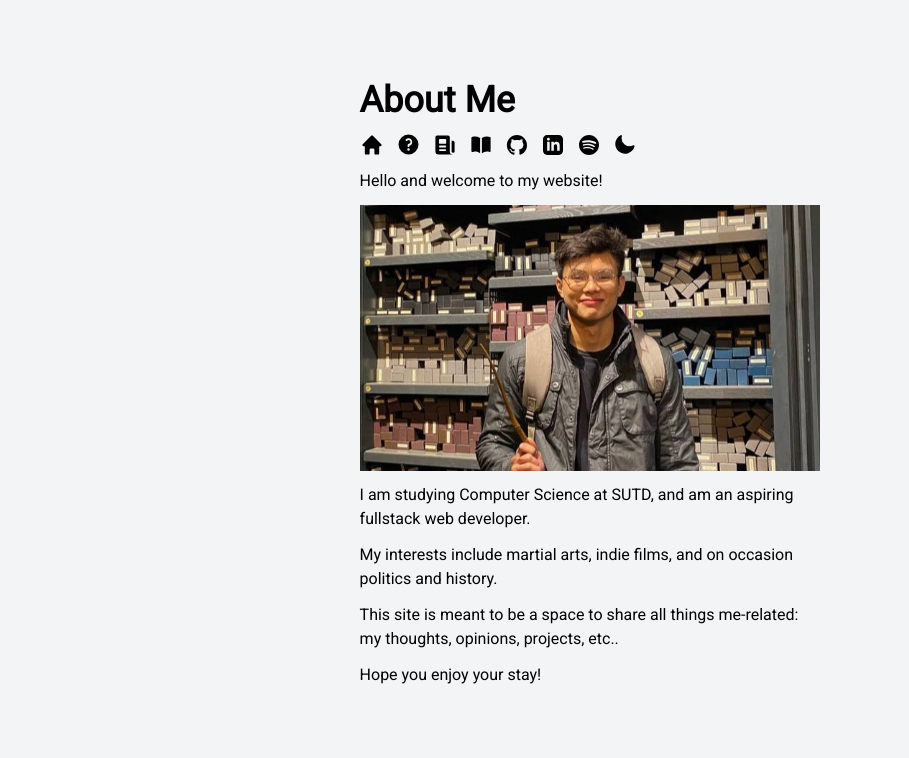
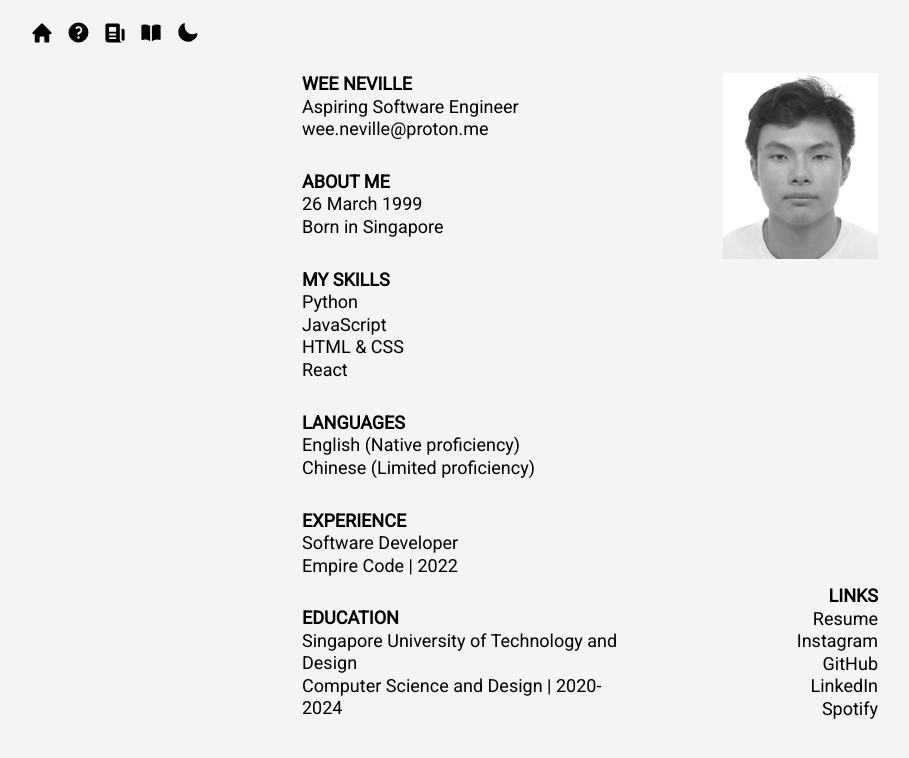
Before and after one commit to treemanw1/personal-website, a Next.js app: page /about in a window 1280 px wide. Shown: the top 758 px of the page, without its empty margins (50-959 px from the left). Built offline with nearby package versions, Linux system fonts and the light colour scheme.

Commit message:
Changed about page Changed essays page

```diff
--- a/app/about/page.js
+++ b/app/about/page.js
@@ -1,29 +1,54 @@
 import React from "react";
-import Navbar from "../components/Navbar";
 
 export default function About() {
 	return (
-		<>
-			<h1 className="text-4xl font-bold">About Me</h1>
-			<Navbar />
-			<p>Hello and welcome to my website!</p>
-			<div className="flex justify-center">
-				<img className="" src='/images/me hogwarts.jpg' alt='Picture of me'/>
+		<div className='flex w-[45%] justify-between bg-blue-30 text-lg mt-2 pb-[10vh] leading-tight'>
+			<div className="flex flex-col justify-between w-[55%] bg-green-30">
+				<div className="flex flex-col">
+					<p className="font-semibold">WEE NEVILLE</p>
+					<p className="">Aspiring Software Engineer</p>
+					<p className="">wee.neville@proton.me</p>
+				</div>
+				<div>
+					<p className="font-semibold">ABOUT ME</p>
+					<p className="">26 March 1999</p>
+					<p className="">Born in Singapore</p>
+				</div>
+				<div>
+					<p className="font-semibold">MY SKILLS</p>
+					<p className="">Python</p>
+					<p className="">JavaScript</p>
+					<p className="">HTML & CSS</p>
+					<p className="">React</p>
+				</div>
+				<div>
+					<p className="font-semibold">LANGUAGES</p>
+					<p className="">English (Native proficiency)</p>
+					<p className="">Chinese (Limited proficiency)</p>
+				</div>
+				<div>
+					<p className="font-semibold">EXPERIENCE</p>
+					<p className="">Software Developer</p>
+					<p className="">Empire Code | 2022</p>
+				</div>
+				<div>
+					<p className="font-semibold">EDUCATION</p>
+					<p className="">Singapore University of Technology and Design</p>
+					<p className="">Computer Science and Design | 2020-2024</p>
+				</div>
+
 			</div>
-
-			<p>
-				I am studying Computer Science at SUTD, and am an aspiring
-				fullstack web developer.
-			</p>
-			<p>
-				My interests include martial arts, indie films, and on
-				occasion politics and history.
-			</p>
-			<p>
-				This site is meant to be a space to share all things
-				me-related: my thoughts, opinions, projects, etc..
-			</p>
-			<p>Hope you enjoy your stay!</p>
-		</>
+			<div className="flex flex-col justify-between items-end gap-y-5 w-[45%] bg-pink-30">
+				<img className="w-[60%] grayscale" src='/images/passport.jpg'></img>
+				<div className="flex flex-col text-right">
+					<p className="font-semibold">LINKS</p>
+					<a className="hover:text-gray-500" href="/Resume_Wee_Neville.docx" download="Resume_Wee_Neville.docx" class="btn">Resume</a>
+					<a className="hover:text-gray-500" target="_blank" href="https://www.instagram.com/nevillle_">Instagram</a>
+					<a className="hover:text-gray-500" target="_blank" href="https://github.com/treemanw1">GitHub</a>
+					<a className="hover:text-gray-500" target="_blank" href="https://www.linkedin.com/treemanw1">LinkedIn</a>
+					<a className="hover:text-gray-500" target="_blank" href="https://open.spotify.com/user/21cybi2de2gqhhmevcmut7sfq?si=8739c37bf48d4f31">Spotify</a>
+				</div>
+			</div>
+		</div>
 	);
 }
--- a/app/components/Navbar.js
+++ b/app/components/Navbar.js
@@ -11,7 +11,7 @@ import Link from 'next/link';
 
 function Navbar() {
 	return (
-        <div className='flex items-center gap-x-3'>
+        <div className='flex items-center gap-x-3 my-5 ml-20'>
             <Link className='flex items-center' href='/'>
                 <HomeIcon title='Home' className="h-6 w-6 text-black hover:text-gray-500" />
             </Link>
@@ -27,24 +27,6 @@ function Navbar() {
             {/* <Link className='flex items-center' href='/projects'>
                 <CodeBracketIcon title='Projects' className="h-5 w-5 text-black stroke-2 hover:text-gray-500" />
             </Link> */}
-            <Link title='My GitHub' rel="noopener noreferrer" target="_blank" className='flex items-center justify-center h-6 w-6' href='https://github.com/treemanw1'>
-                <svg class="fill-black hover:fill-current hover:text-gray-500" width="22" height="20" viewBox="0 0 98 97" xmlns="http://www.w3.org/2000/svg" fill="none"
-                    stroke="currentColor" aria-hidden="true">
-                    <path stroke-linecap="round" stroke-linejoin="round" stroke-width="0"
-                        d="M48.854 0C21.839 0 0 22 0 49.217c0 21.756 13.993 40.172 33.405 46.69 2.427.49 3.316-1.059 3.316-2.362 0-1.141-.08-5.052-.08-9.127-13.59 2.934-16.42-5.867-16.42-5.867-2.184-5.704-5.42-7.17-5.42-7.17-4.448-3.015.324-3.015.324-3.015 4.934.326 7.523 5.052 7.523 5.052 4.367 7.496 11.404 5.378 14.235 4.074.404-3.178 1.699-5.378 3.074-6.6-10.839-1.141-22.243-5.378-22.243-24.283 0-5.378 1.94-9.778 5.014-13.2-.485-1.222-2.184-6.275.486-13.038 0 0 4.125-1.304 13.426 5.052a46.97 46.97 0 0 1 12.214-1.63c4.125 0 8.33.571 12.213 1.63 9.302-6.356 13.427-5.052 13.427-5.052 2.67 6.763.97 11.816.485 13.038 3.155 3.422 5.015 7.822 5.015 13.2 0 18.905-11.404 23.06-22.324 24.283 1.78 1.548 3.316 4.481 3.316 9.126 0 6.6-.08 11.897-.08 13.526 0 1.304.89 2.853 3.316 2.364 19.412-6.52 33.405-24.935 33.405-46.691C97.707 22 75.788 0 48.854 0z"
-                        fill="" />
-                </svg>
-            </Link>
-            <Link title='My LinkedIn' rel="noopener noreferrer" target="_blank" className='flex items-center justify-center h-6 w-6 p-[2px]' href=''>
-                <svg class="fill-black hover:fill-current hover:text-gray-500" xmlns="http://www.w3.org/2000/svg" width="24" height="24" viewBox="0 0 24 24">
-                    <path d="M19 0h-14c-2.761 0-5 2.239-5 5v14c0 2.761 2.239 5 5 5h14c2.762 0 5-2.239 5-5v-14c0-2.761-2.238-5-5-5zm-11 19h-3v-11h3v11zm-1.5-12.268c-.966 0-1.75-.79-1.75-1.764s.784-1.764 1.75-1.764 1.75.79 1.75 1.764-.783 1.764-1.75 1.764zm13.5 12.268h-3v-5.604c0-3.368-4-3.113-4 0v5.604h-3v-11h3v1.765c1.396-2.586 7-2.777 7 2.476v6.759z"/>
-                </svg>
-            </Link>
-            <Link title='My Spotify' rel="noopener noreferrer" target="_blank" className='flex items-center justify-center h-6 w-6 p-[2px]' href='https://open.spotify.com/user/21cybi2de2gqhhmevcmut7sfq?si=8739c37bf48d4f31'>
-                <svg class="fill-black hover:fill-current hover:text-gray-500" width="24" height="24" viewBox="0 0 24 24" xmlns="http://www.w3.org/2000/svg" clip-rule="evenodd">
-                    <path d="M19.098 10.638c-3.868-2.297-10.248-2.508-13.941-1.387-.593.18-1.22-.155-1.399-.748-.18-.593.154-1.22.748-1.4 4.239-1.287 11.285-1.038 15.738 1.605.533.317.708 1.005.392 1.538-.316.533-1.005.709-1.538.392zm-.126 3.403c-.272.44-.847.578-1.287.308-3.225-1.982-8.142-2.557-11.958-1.399-.494.15-1.017-.129-1.167-.623-.149-.495.13-1.016.624-1.167 4.358-1.322 9.776-.682 13.48 1.595.44.27.578.847.308 1.286zm-1.469 3.267c-.215.354-.676.465-1.028.249-2.818-1.722-6.365-2.111-10.542-1.157-.402.092-.803-.16-.895-.562-.092-.403.159-.804.562-.896 4.571-1.045 8.492-.595 11.655 1.338.353.215.464.676.248 1.028zm-5.503-17.308c-6.627 0-12 5.373-12 12 0 6.628 5.373 12 12 12 6.628 0 12-5.372 12-12 0-6.627-5.372-12-12-12z"/>
-                </svg>
-            </Link>
             <button className='flex items-center justify-center h-6 w-6'>
                 <MoonIcon className="h-[23px] w-[23px] text-black hover:text-gray-500" />
             </button>
--- a/app/essays/layout.js
+++ /dev/null
@@ -1,22 +0,0 @@
-"use client";
-
-import React from "react";
-import Navbar from "@/app/components/Navbar";
-import { usePathname } from "next/navigation";
-
-export default function EssayLayout({children}) {
-
-    const pathname = usePathname()
-    .split("/")
-    .slice(-1)
-    .toString()
-    .replaceAll("-", " ");
-
-	return (
-		<>
-			<h1 className="text-4xl font-bold">Essays</h1>
-			<Navbar />
-			{children}
-		</>
-	);
-}
--- a/app/essays/page.js
+++ b/app/essays/page.js
@@ -23,10 +23,19 @@ const essays = [
 export default function Essays() {
 
 	return (
-		<div className="flex flex-col gap-y-3">
-			{essays.map((data) => {
-				return <EssaySection data={data} />;
-			})}
+		<div className='flex flex-col w-[65%] gap-y-5 bg-blue-30 text-lg mt-2 pb-[10vh] leading-tight'>
+			<p>
+				Thoughts on a variety of random subjects.
+			</p>
+			<div className="grid grid-cols-3 grid-flow-row gap-4">
+				<div className="bg-gray-300 aspect-square"></div>
+				<div className="bg-gray-300 aspect-square"></div>
+				<div className="bg-gray-300 aspect-square"></div>
+				<div className="bg-gray-300 aspect-square"></div>
+				<div className="bg-gray-300 aspect-square"></div>
+				<div className="bg-gray-300 aspect-square"></div>
+			</div>
 		</div>
+
 	);
 }
--- a/app/layout.js
+++ b/app/layout.js
@@ -1,5 +1,6 @@
 import "./globals.css";
 import { Inter } from "next/font/google";
+import Navbar from './components/Navbar';
 
 export const metadata = {
 	title: "Wee's World",
@@ -15,10 +16,11 @@ export default function RootLayout({ children }) {
 				<link href="https://fonts.googleapis.com/css2?family=Arimo:wght@400;600&family=Press+Start+2P&family=Roboto&display=swap" rel="stylesheet"/>
 			</head>
 			<body>
-				<main className="m-0 p-0 box-border font-roboto text-black">
-					<div className="flex justify-center bg-gray-100 min-h-screen">
-						<div className='flex flex-col my-[10vh] gap-y-3 w-[36%]'>
-						{children}
+				<main className="m-0 p-0 box-border font-roboto text-black bg-gray-100">
+					<div className="flex flex-col min-h-screen bg-green">
+						<Navbar/>
+						<div className="flex flex-1 justify-center bg-blue h-full w-full">
+							{children}
 						</div>
 					</div>
 					{/* {children} */}
--- a/app/page.js
+++ b/app/page.js
@@ -5,13 +5,11 @@ import CurrentTime from './components/CurrentTime';
 
 export default function Home() {
 	return (
-		<>
-				<h1 className="text-black text-4xl font-bold">Neville Wee</h1>
-				<Navbar/>
-				<img src='/images/vagabond long.jpg' className=''/>
+		<div className='flex flex-col w-[45%]'>
+				<img className='mt-10' src='/images/vagabond long.jpg'/>
 				<div className='text-black italic whitespace-nowrap inline-block'>
 					Time in Singapore - <CurrentTime/> SGT
 				</div>
-		</>
+		</div>
 	);
 }
--- a/app/reading-list/page.js
+++ /dev/null
@@ -1,12 +0,0 @@
-import React from "react";
-import Navbar from "../components/Navbar";
-
-export default function ReadingList() {
-	return (
-        <>
-            <h1 className="text-4xl font-bold">Books I've Read</h1>
-            <Navbar />
-            <p>A few of the books I've read the past couple of years.</p>
-        </>
-    );
-}
```
Also changed, not shown: 2 other files (tests, documents, lock files or other folders).
